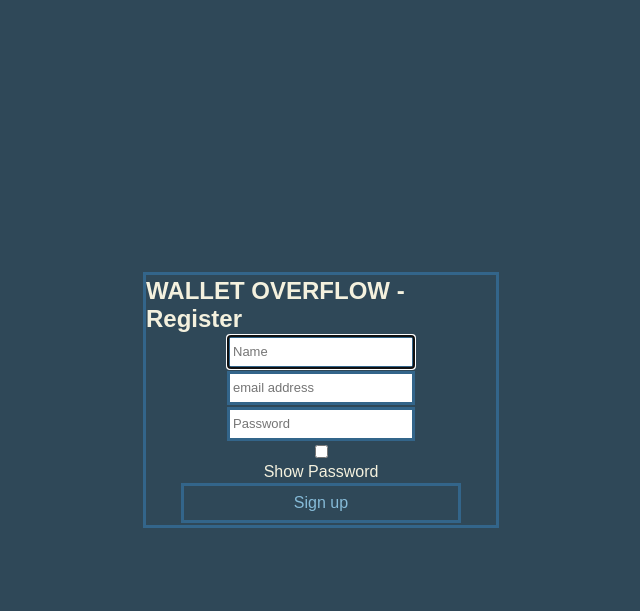
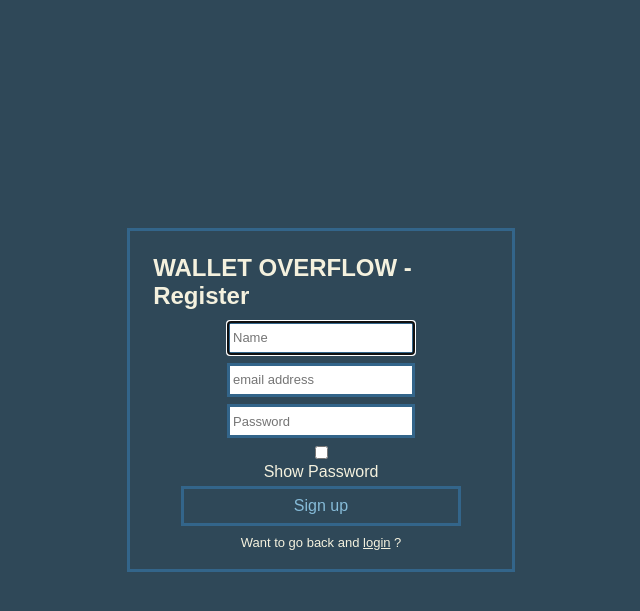
Before and after one commit to PTumilowicz/wallet_overflow_mvc, a PHP site: page /signup/new in a window 1280 px wide. Shown: the top 611 px of the page, without its empty margins (319-959 px from the left). Run offline with PHP 8.4, Linux system fonts and the light colour scheme.

Commit message:
Some layout changes

```diff
--- a/App/Views/Login/new.twig
+++ b/App/Views/Login/new.twig
@@ -3,6 +3,7 @@
 {% block title %}Wallet Overflow - Login{% endblock %}
 
 {% block body %}
+
         <body>
             <div class="center">
                 <form class="entry_form login" id="formLogin" action="/login/create" method="post">
@@ -19,4 +20,5 @@
             </div>
         </body>
     </html>
+
 {% endblock %}
--- a/App/Views/Signup/new.twig
+++ b/App/Views/Signup/new.twig
@@ -58,13 +58,14 @@
     {% endif %}
 
     <div class="center">
-        <form class="entry_form login" method="post" action="/signup/create" id="formSignup">
+        <form class="entry_form register" method="post" action="/signup/create" id="formSignup">
             <div id="app_name">WALLET OVERFLOW - Register</div>
             <input id="inputName" name="name" placeholder="Name" value="{{ user.name }}" autofocus required/>
             <input type="email" id="inputEmail" name="email" placeholder="email address" value="{{ user.email }}" required />
             <input type="password" id="inputPassword" name="password" placeholder="Password" required />
             <input type="checkbox" onclick="myFunction()">Show Password
             <button type="submit">Sign up</button>
+            <span>Want to go back and <a href="/login/new">login</a> ?</span>
         </form>
     </div>
 
--- a/public/css/styles.css
+++ b/public/css/styles.css
@@ -73,7 +73,6 @@ form button:hover {
 .entry_form {
     border: 3px solid #33658A;
     width: 350px;
-
     display: flex;
     flex-direction: column;
     justify-content: space-evenly;
@@ -82,10 +81,12 @@ form button:hover {
 
 .entry_form.login {
     height: 250px;
+    max-height: 500px;
 }
 
 .entry_form.register {
-    height: 500px;
+    max-height: 700px;
+    padding: 1em;
 }
 
 .entry_form input,
@@ -99,6 +100,14 @@ form button:hover {
     font-size: small;
     padding: 0.5em 0.25em;
     text-align: left;
+}
+
+.entry_form.register input,
+.entry_form.register label,
+.entry_form.register div,
+.entry_form.register span,
+.entry_form.register button {
+    margin: 0.3em;
 }
 
 textarea {
```
Also changed, not shown: App/Views/Password/forgot.twig (+13 -8 lines), App/Views/Password/reset.twig (+12 -12 lines), 1 other file. Lines whose indentation alone changed are shown as unchanged.
